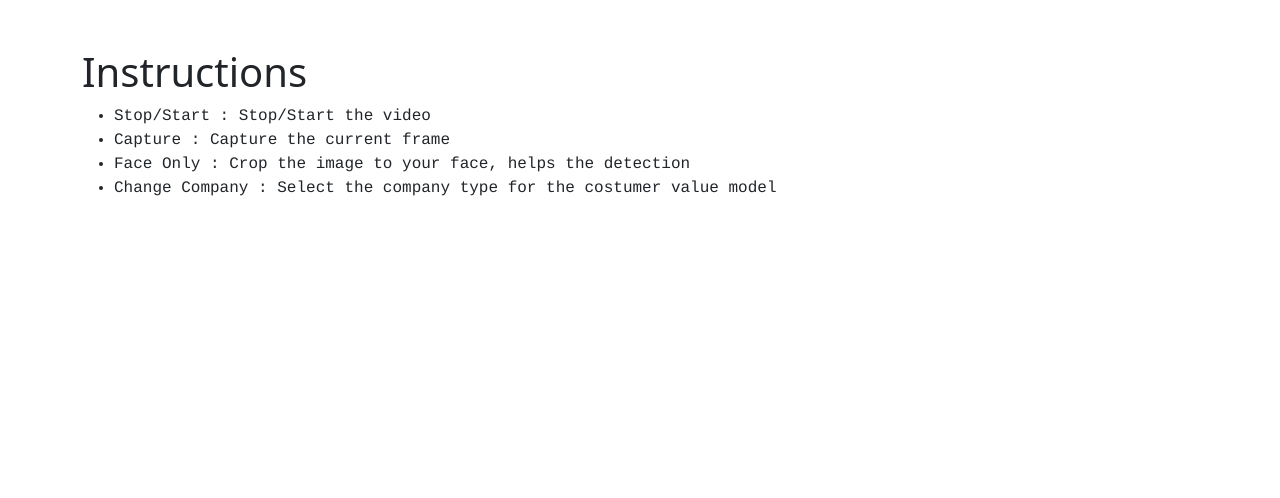
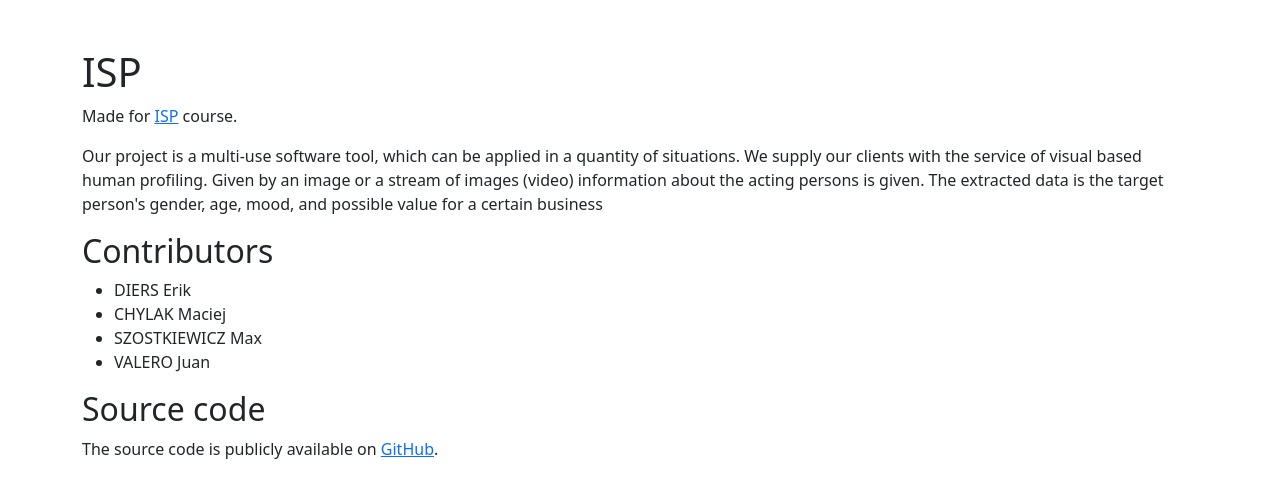
Before and after one commit to DarkErik/IPS, a Flask app: template templates/index.html in a window 1280 px wide. Shown: the part 56-554 px from the top of the page. Run offline with Flask 3, Linux system fonts and the light colour scheme; the template is opened without the code that fills it, so the values that code supplies are empty.

Commit message:
Add some informations

```diff
--- a/templates/index.html
+++ b/templates/index.html
@@ -32,14 +32,33 @@
     </nav>
 </header>
 <div class="container mt-5">
-    <h1>Instructions</h1>
+    <h1>ISP</h1>
 
-    <ul style="font-family:courier;">
-        <li>Stop/Start : Stop/Start the video</li>
-        <li>Capture : Capture the current frame</li>
-        <li>Face Only : Crop the image to your face, helps the detection</li>
-        <li>Change Company : Select the company type for the costumer value model</li>
+    <p>
+        Made for <a href="https://www.cs.upc.edu/~miquel/isp/isp.html">ISP</a> course.
+    </p>
+
+    <p>
+        Our project is a multi-use software tool, which can be applied in a quantity of situations. We supply our
+        clients with the service of visual based human profiling. Given by an image or a stream of images (video)
+        information about the acting persons is given. The extracted data is the target person's gender, age, mood, and
+        possible value for a certain business
+    </p>
+
+    <h2>Contributors</h2>
+
+    <ul>
+        <li>DIERS Erik</li>
+        <li>CHYLAK Maciej</li>
+        <li>SZOSTKIEWICZ Max</li>
+        <li>VALERO Juan</li>
     </ul>
+
+    <h2>Source code</h2>
+
+    <p>
+        The source code is publicly available on <a href="https://github.com/DarkErik/ISP/tree/main">GitHub</a>.
+    </p>
 </div>
 </body>
 </html>
```
